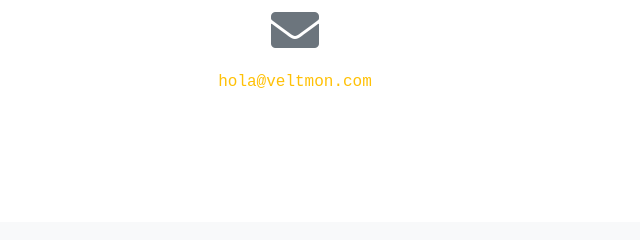
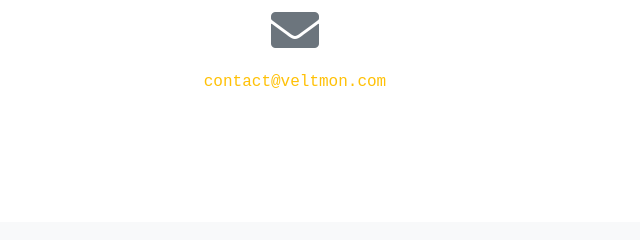
Before and after one commit to mlveltri/perspectives.veltmon.github.io, a website with bundled scripts: page index.html in a window 1280 px wide. Shown: the part 3123-3363 px from the top of the page, 535-1175 px from the left. Built offline with nearby package versions, Linux system fonts and the light colour scheme; a web font is replaced by a local one.

Commit message:
email contact

```diff
--- a/index.html
+++ b/index.html
@@ -315,7 +315,7 @@
         <div class="col-lg-4 mr-auto text-center">
           <i class="fas fa-envelope fa-3x mb-3 text-muted"></i>
           <!-- Make sure to change the email address in anchor text AND the link below! -->
-          <a class="d-block" href="mailto:itsme@veltmon.com">hola@veltmon.com</a>
+          <a class="d-block" href="mailto:itsme@veltmon.com">contact@veltmon.com</a>
         </div>
       </div>
     </div>
```
